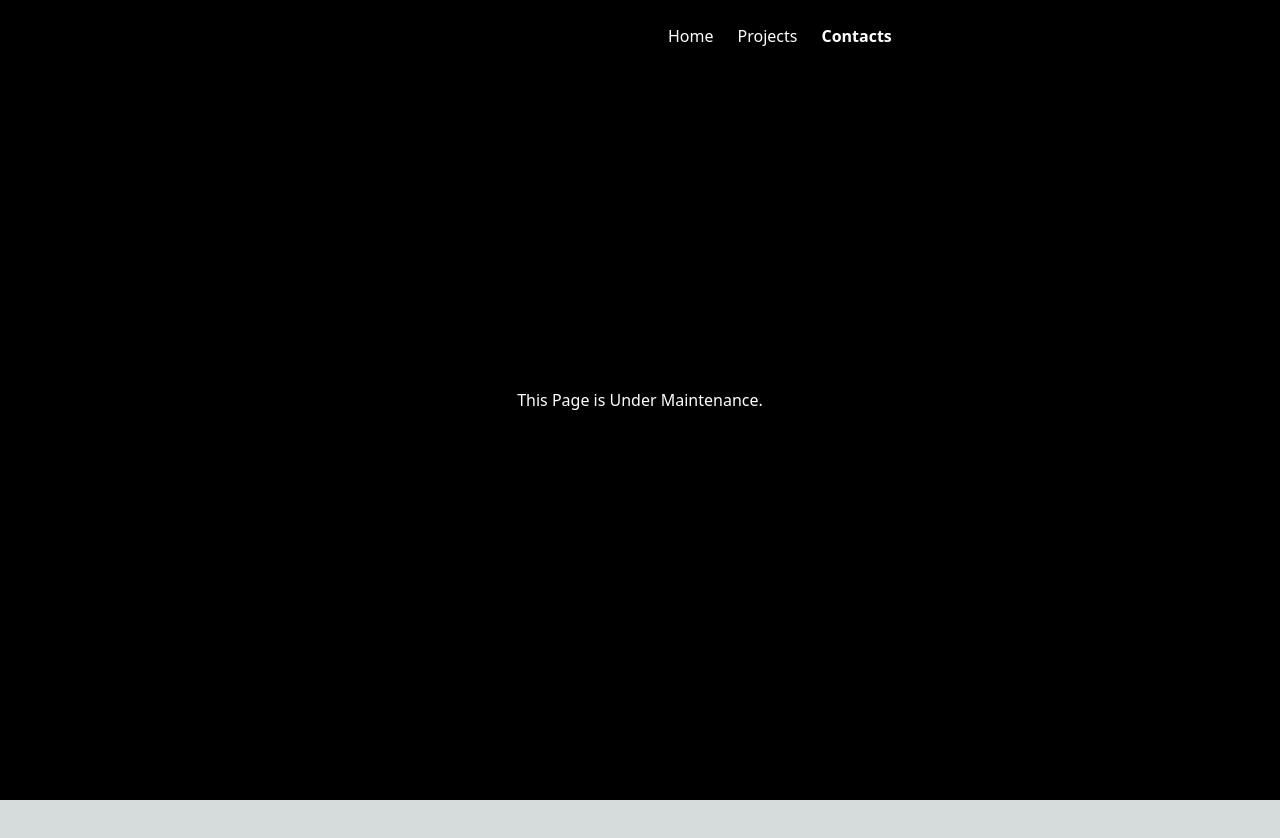
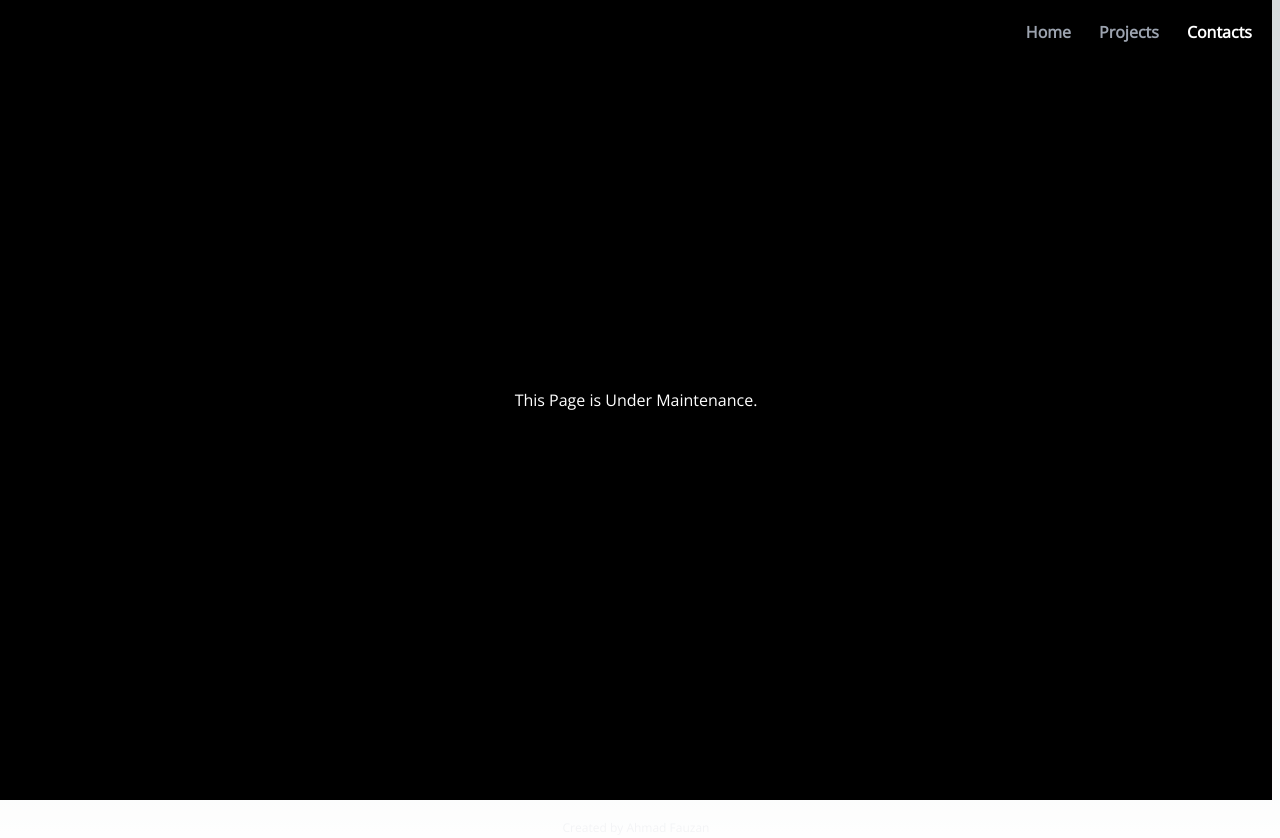
Before and after one commit to special-snowflake/fauzan.porto, a Next.js app: page /contacts in a window 1280 px wide. Shown: the top 838 px of the page. Before the commit the page ends 800 px from the top, so only its background shows below. Built offline with nearby package versions, Linux system fonts and the light colour scheme.

Commit message:
change view header

```diff
--- a/src/app/globals.css
+++ b/src/app/globals.css
@@ -24,8 +24,22 @@ body {
       rgb(var(--background-end-rgb))
     )
     rgb(var(--background-start-rgb));
+    scrollbar-gutter: stable both-edges;
+    padding-right: 0.5em;
 }
 
+body::-webkit-scrollbar {
+  width: 0.5em;
+}
+
+body::-webkit-scrollbar-track {
+  box-shadow: inset 0 6px rgba(0, 0, 0, 0.3);
+}
+
+body::-webkit-scrollbar-thumb {
+  background-color: darkgrey;
+  outline: 1px solid slategrey;
+}
 
 /* styles/index.css */
 .splitLayout {
--- a/src/app/layout.js
+++ b/src/app/layout.js
@@ -4,13 +4,13 @@ import './globals.css';
 const inter = Open_Sans({ subsets: ['latin'], weight: '400' });
 
 export const metadata = {
-  title: 'Ahmad Fauzan - Portfolio',
-  description: 'Personal Portofolio'
+  title: 'Home',
+  description: 'Personal Portfolio'
 };
 
 export default function RootLayout({ children }) {
   return (
-    <html lang="en">
+    <html lang="id">
       <body className={inter.className}>{children}</body>
     </html>
   );
--- a/src/app/page.js
+++ b/src/app/page.js
@@ -1,12 +1,13 @@
 import Image from 'next/image';
 import React from 'react';
 import Header from '@/components/Header';
+import Layout from './layout';
 import { mapper } from '@/helpers/mapper';
 const data = mapper('dashboard');
 
 const Home = () => {
   return (
-    <>
+    <Layout>
       <Header />
       <div className="min-h-screen flex">
         <div
@@ -29,7 +30,7 @@ const Home = () => {
           <p className="text-2xl">{data.desc}</p>
         </div>
       </div>
-    </>
+    </Layout>
   );
 };
 
--- a/src/components/Header.js
+++ b/src/components/Header.js
@@ -1,15 +1,34 @@
 'use client';
 
+import { useState, useEffect } from 'react';
 import Link from 'next/link';
 import { usePathname } from 'next/navigation';
 import PropTypes from 'prop-types';
 
 const CustomHeader = () => {
+  const [scrollPosition, setScrollPosition] = useState(0);
+
+  useEffect(() => {
+    const handleScroll = () => {
+      setScrollPosition(window.scrollY);
+    };
+
+    window.addEventListener('scroll', handleScroll);
+
+    return () => {
+      window.removeEventListener('scroll', handleScroll);
+    };
+  }, []);
+  const transparency = Math.min(1, scrollPosition / 50);
+
+  const headerStyle = {
+    opacity: 1 - transparency
+  };
   return (
-    <header className="h-10 w-2/4 fixed top-0 right-0 p-5">
-      <div className="flex-1 text-white flex items-center justify-start w-100">
-        <nav className="">
-          <ul className="flex space-x-2">
+    <header className="h-10 w-2/4 fixed top-0 right-0 p-5" style={headerStyle}>
+      <div className="flex-1 text-white flex items-center justify-end w-100">
+        <nav>
+          <ul className="flex space-x-3">
             <li>
               <CustomLink href="/" desc="Home" />
             </li>
@@ -28,12 +47,15 @@ const CustomHeader = () => {
 
 const CustomLink = ({ href, desc }) => {
   const pathName = usePathname();
-  const wrapperStyle = pathName === href ? 'font-bold	' : '';
+  const wrapperStyle = pathName === href ? 'text-white	' : 'text-gray-400';
   return (
-    <div
-      className={`${wrapperStyle} py-1 px-2 bg-transparent cursor-pointer duration-200 hover:bg-[#a1a1a1] rounded`}
-    >
-      <Link href={href}> {desc} </Link>
+    <div>
+      <Link
+        href={href}
+        className={`${wrapperStyle} font-semibold py-1 px-2 bg-transparent cursor-pointer duration-200 hover:text-white`}
+      >
+        {desc}
+      </Link>
     </div>
   );
 };
--- a/src/components/ProjectCard.js
+++ b/src/components/ProjectCard.js
@@ -8,35 +8,35 @@ const ProjectCard = ({ project, isOdd }) => {
 
   return (
     <div
-      className={`flex items-center justify-center bg-[#0a0a0a] text-white p-5 my-3 ${
+      className={`flex items-center justify-around bg-[#0a0a0a] text-white p-5 my-3 ${
         imagePosition === 'left' ? 'flex-row' : 'flex-row-reverse'
-      } rounded`}
+      } rounded border border-[#fff]/[0.4] hover:border-[#fff] cursor-pointer duration-200`}
     >
       <Image
         src={project.imagePath}
-        height={100}
-        width={100}
+        height={150}
+        width={150}
         alt="personal-photo"
         onError={(e) => {
           e.target.src = '/assets/images/not-found.webp';
         }}
       />
-      <div className="w-1/2 md:w-2/3 max-w-lg mx-4">
+      <div className="w-9/12 md:w-2/3 max-w-lg mx-4">
         <h2 className="text-2xl font-bold">{project.projectName}</h2>
-        <p className="my-2">{project.desc}</p>
+        <p className="my-2 text-balance">{project.desc}</p>
         <a
           href={project.link.url}
           target="_blank"
           rel="noopener noreferrer"
-          className="text-blue-500"
+          className="text-blue-500 my-2"
         >
           {project.link.label}
         </a>
-        <div className="mt-2">
+        <div className="my-3">
           {project.tag.map((tag) => (
             <span
               key={tag}
-              className="mr-2 bg-gray-800 text-white py-1 px-3 rounded"
+              className="mr-2 bg-gray-800 hover:bg-gray-800/[0.7] text-white py-1 px-3 rounded"
             >
               {tag}
             </span>
--- a/src/pages/contacts.js
+++ b/src/pages/contacts.js
@@ -1,15 +1,18 @@
 import React from 'react';
 import '../app/globals.css';
 import Header from '@/components/Header';
+import Layout from './layout';
+import Footer from '@/components/Footer';
 
 const ContactPage = () => {
   return (
-    <>
+    <Layout>
       <Header />
       <div className="min-h-screen flex bg-black text-white items-center justify-center">
         <h1 className="text-white">This Page is Under Maintenance.</h1>
       </div>
-    </>
+      <Footer />
+    </Layout>
   );
 };
 
--- /dev/null
+++ b/src/pages/layout.js
@@ -0,0 +1,32 @@
+import { Open_Sans } from 'next/font/google';
+import Head from 'next/head';
+import '@/app/globals.css';
+import { usePathname } from 'next/navigation';
+
+const openSans = Open_Sans({ subsets: ['latin'], weight: '400' });
+export default function Layout({ children }) {
+  const pathname = usePathname();
+  let title = '';
+  switch (pathname) {
+    case '/projects':
+      title = 'Projects';
+      break;
+    case '/contacts':
+      title = 'Contacts';
+      break;
+    default:
+      title = 'Home';
+      break;
+  }
+
+  return (
+    <div className={openSans.className}>
+      <Head>
+        <html lang="id" />
+        <title>{title}</title>
+        <desc>Portfolio</desc>
+      </Head>
+      {children}
+    </div>
+  );
+}
--- a/src/pages/projects.js
+++ b/src/pages/projects.js
@@ -3,22 +3,23 @@ import ProjectCard from '@/components/ProjectCard';
 import Header from '@/components/Header';
 import Footer from '@/components/Footer';
 import { mapper } from '@/helpers/mapper';
+import Layout from './layout';
 import '../app/globals.css';
 const projects = mapper('projects');
 
 const ProjectsPage = () => {
   return (
-    <div>
+    <Layout>
       <Header />
       <div className="bg-black flex justify-center pt-10 h-auto pb-10">
         <div className="w-1/2">
-          <div className="text-center h-40 p-16">
+          <div className="text-center h-40 pt-16">
             <h1 className="justify-center align-center text-xl font-bold">
               Projects
             </h1>
-            <div>Description</div>
+            <div className="py-2">{projects.desc}</div>
           </div>
-          {projects.map((project, index) => (
+          {projects.list.map((project, index) => (
             <ProjectCard
               key={project.id}
               project={project}
@@ -28,7 +29,7 @@ const ProjectsPage = () => {
         </div>
       </div>
       <Footer />
-    </div>
+    </Layout>
   );
 };
 
```
Also changed, not shown: public/assets/data.json (+7 -4 lines).
